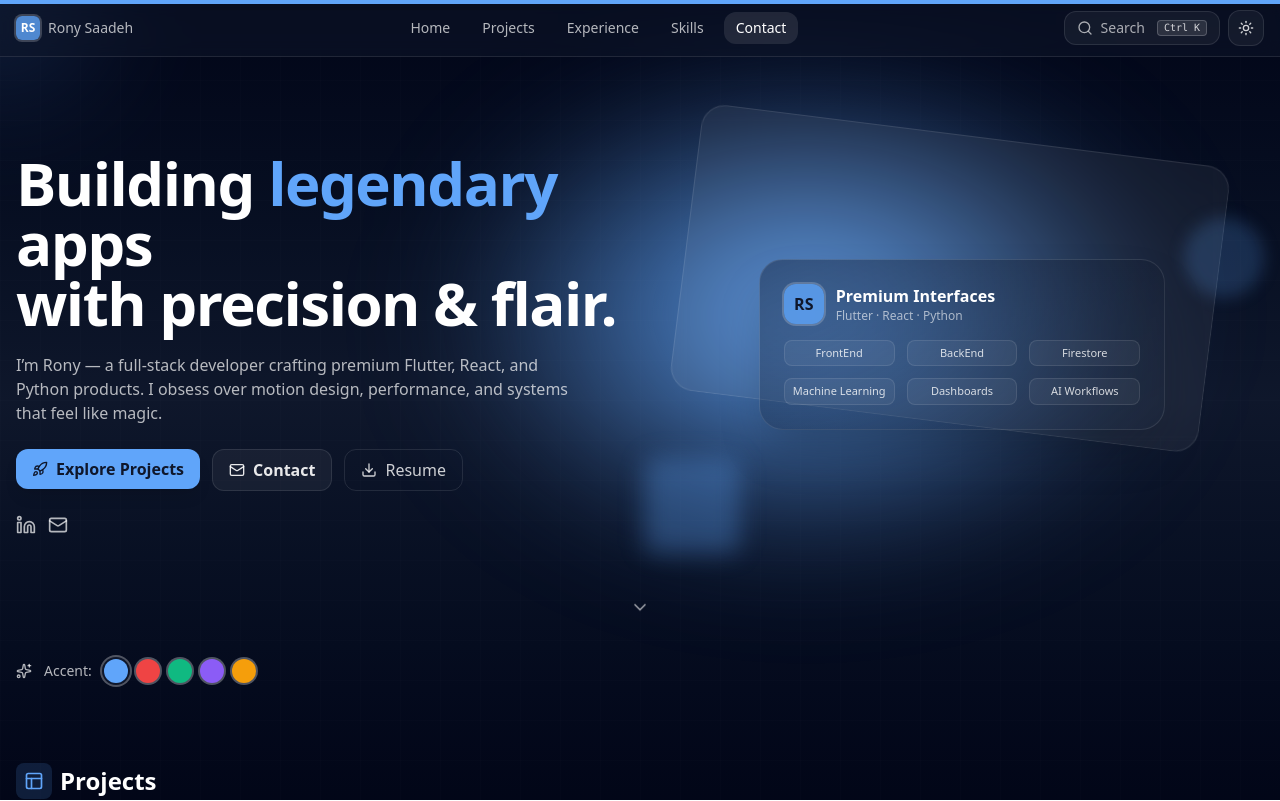
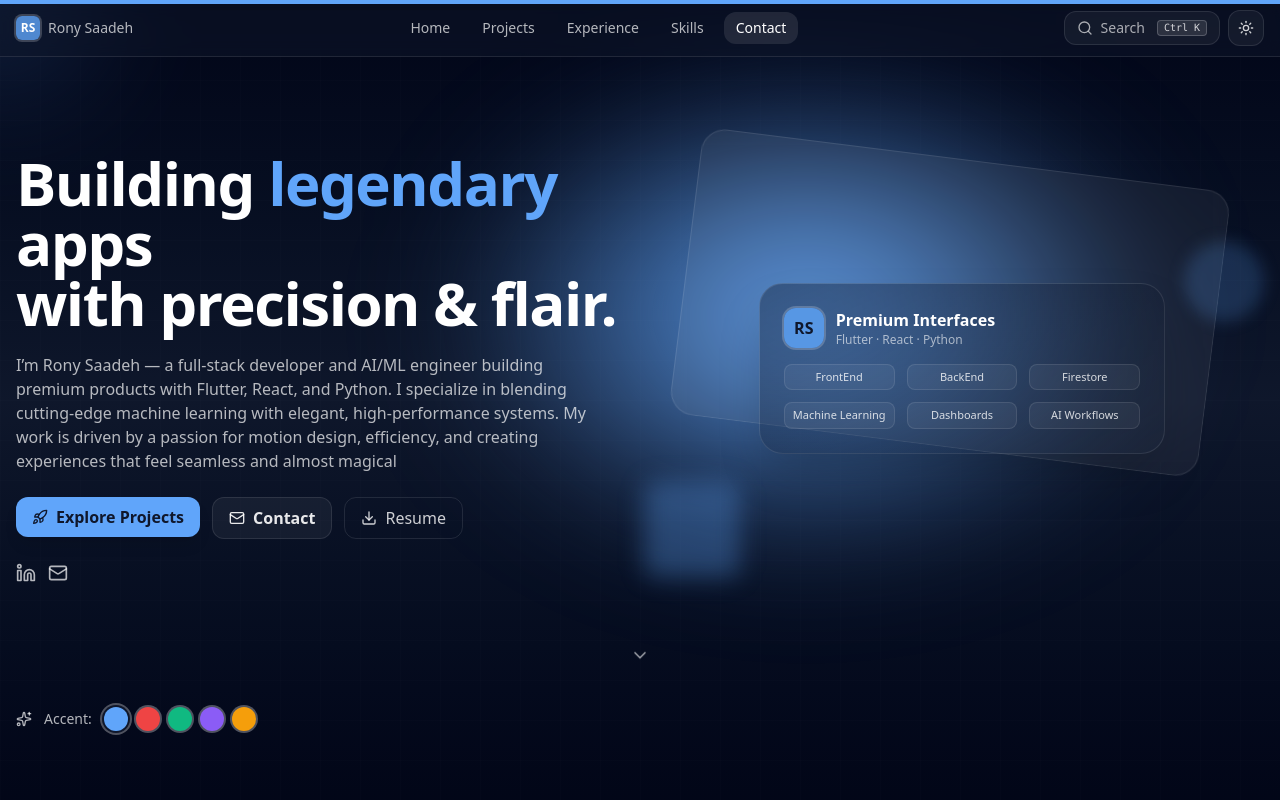
Before and after one commit to RonySaadeh/my-portfolio, a React (Vite) app: page / in a window 1280 px wide. Shown: the top 801 px of the page. Built offline with nearby package versions, Linux system fonts and the light colour scheme.

Commit message:
changed description

```diff
--- a/src/FuturisticPortfolio.jsx
+++ b/src/FuturisticPortfolio.jsx
@@ -495,8 +495,7 @@ export default function FuturisticPortfolio() {
               transition={{ duration: 0.9, delay: 0.1 }}
               className="mt-5 max-w-xl text-white/70"
             >
-              I’m Rony — a full-stack developer crafting premium Flutter, React, and Python products.
-              I obsess over motion design, performance, and systems that feel like magic.
+             I’m Rony Saadeh — a full-stack developer and AI/ML engineer building premium products with Flutter, React, and Python. I specialize in blending cutting-edge machine learning with elegant, high-performance systems. My work is driven by a passion for motion design, efficiency, and creating experiences that feel seamless and almost magical
             </motion.p>
             <div className="mt-6 flex flex-wrap gap-3">
               <Magnetic>
```
